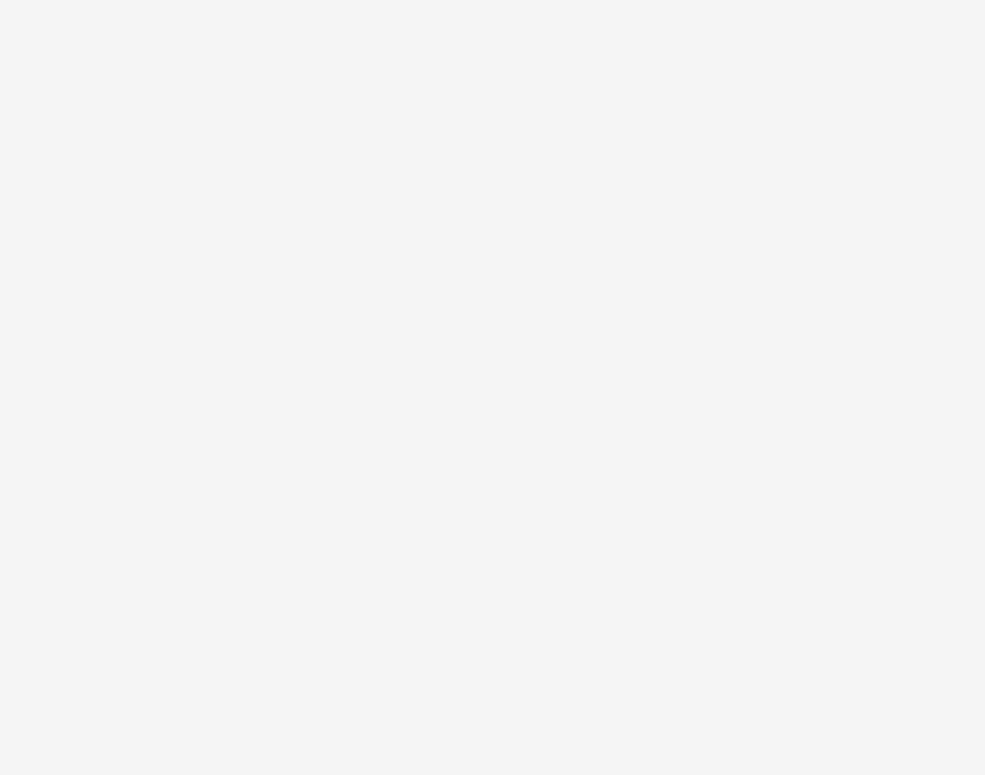
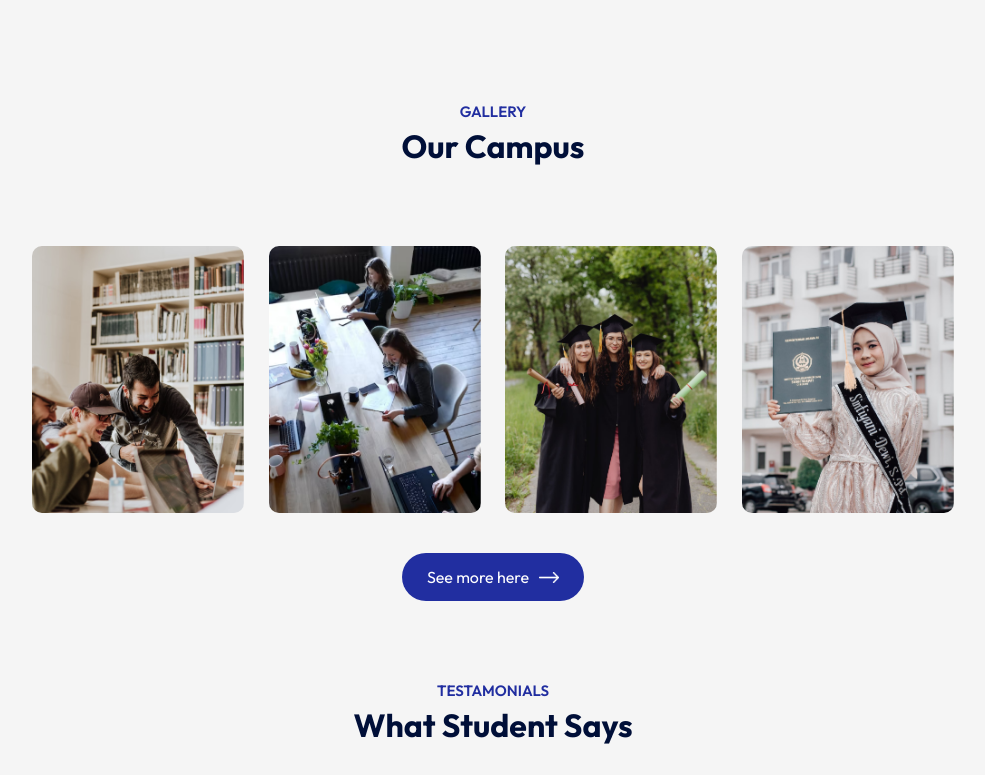
Before and after one commit to Anselamkujur/Edusity, a React (Vite) app: page / in a window 1280 px wide. Shown: the part 1756-2531 px from the top of the page, without its empty margins (147-1132 px from the left). Before the commit the page ends 1858 px from the top, so only its background shows below. Built offline with nearby package versions, Linux system fonts and the light colour scheme.

Commit message:
Campus component is added

```diff
--- a/src/App.jsx
+++ b/src/App.jsx
@@ -4,6 +4,8 @@
 import Programs from './components/Programs/Programs'
 import Title from './components/Title/Title'
 import About from './components/About/About'
+import Campus from './components/Campus/Campus'
+import Testamonials from './components/Testamonials/Testamonials'
 
 const App = () => {
   return (
@@ -14,6 +16,10 @@
         <Title subTitle={"Our Program"} title={"What We Offer"}/>
         <Programs />
         <About />
+        <Title subTitle={"Gallery"} title={"Our Campus"}/>
+        <Campus />
+        <Title subTitle={"TESTAMONIALS"} title={"What Student Says"}/>
+        <Testamonials />
       </div>
     </div>
   )
--- /dev/null
+++ b/src/components/Campus/Campus.css
@@ -0,0 +1,18 @@
+.campus{
+    margin: 80px auto;
+    width: 90%;
+    text-align: center;
+}
+
+.gallery{
+    display: flex;
+    align-items: center;
+    justify-content: space-between;
+    margin-bottom: 40px;
+
+}
+.gallery img{
+    width: 23%;
+    border-radius: 10px;
+
+}
--- /dev/null
+++ b/src/components/Campus/Campus.jsx
@@ -0,0 +1,23 @@
+import React from 'react'
+import './Campus.css'
+import gallery_1 from '../../assets/gallery-1.png'
+import gallery_2 from '../../assets/gallery-2.png'
+import gallery_3 from '../../assets/gallery-3.png'
+import gallery_4 from '../../assets/gallery-4.png'
+import white_arrow from '../../assets/white-arrow.png'
+
+const Campus = () => {
+  return (
+    <div className='campus'>
+      <div className="gallery">
+        <img src={gallery_1} />
+        <img src={gallery_2} />
+        <img src={gallery_3} />
+        <img src={gallery_4} />
+      </div>
+        <button className="btn dark-btn">See more here <img src={white_arrow} alt="" /></button>
+    </div>
+  )
+}
+
+export default Campus
--- /dev/null
+++ b/src/components/Testamonials/Testamonials.jsx
@@ -0,0 +1,12 @@
+import React from 'react'
+import './Testamonials.css'
+
+const Testamonials = () => {
+  return (
+    <div className='testamonials'>
+
+    </div>
+  )
+}
+
+export default Testamonials
--- a/src/index.css
+++ b/src/index.css
@@ -42,3 +42,8 @@
     width: 20px;
     margin-left: 10px;
 }
+
+.btn.dark-btn{
+    background-color: #212ea0;
+    color: #fff;
+}
```
Also changed, not shown: src/components/Testamonials/Testamonials.css (added).
